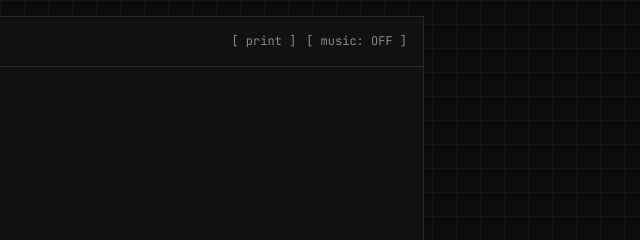
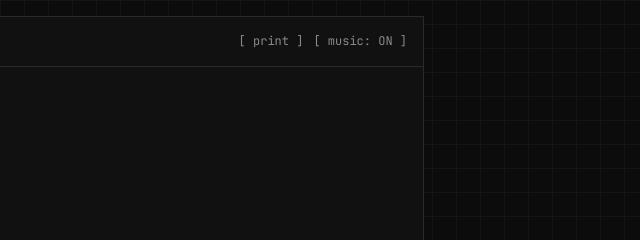
Before and after one commit to L1nhz/l1nhz, a plain HTML site: page index.html in a window 1280 px wide. Shown: the top 240 px of the page, 576-1216 px from the left. Drawn offline with Linux system fonts and the light colour scheme.

Commit message:
Update index.html

```diff
--- a/index.html
+++ b/index.html
@@ -425,7 +425,7 @@
 
       <div class="actions">
         <button onclick="window.print()">[ print ]</button>
-        <button id="musicToggle" type="button">[ music: OFF ]</button>
+        <button id="musicToggle" type="button">[ music: ON ]</button>
       </div>
 
     </div>
```
